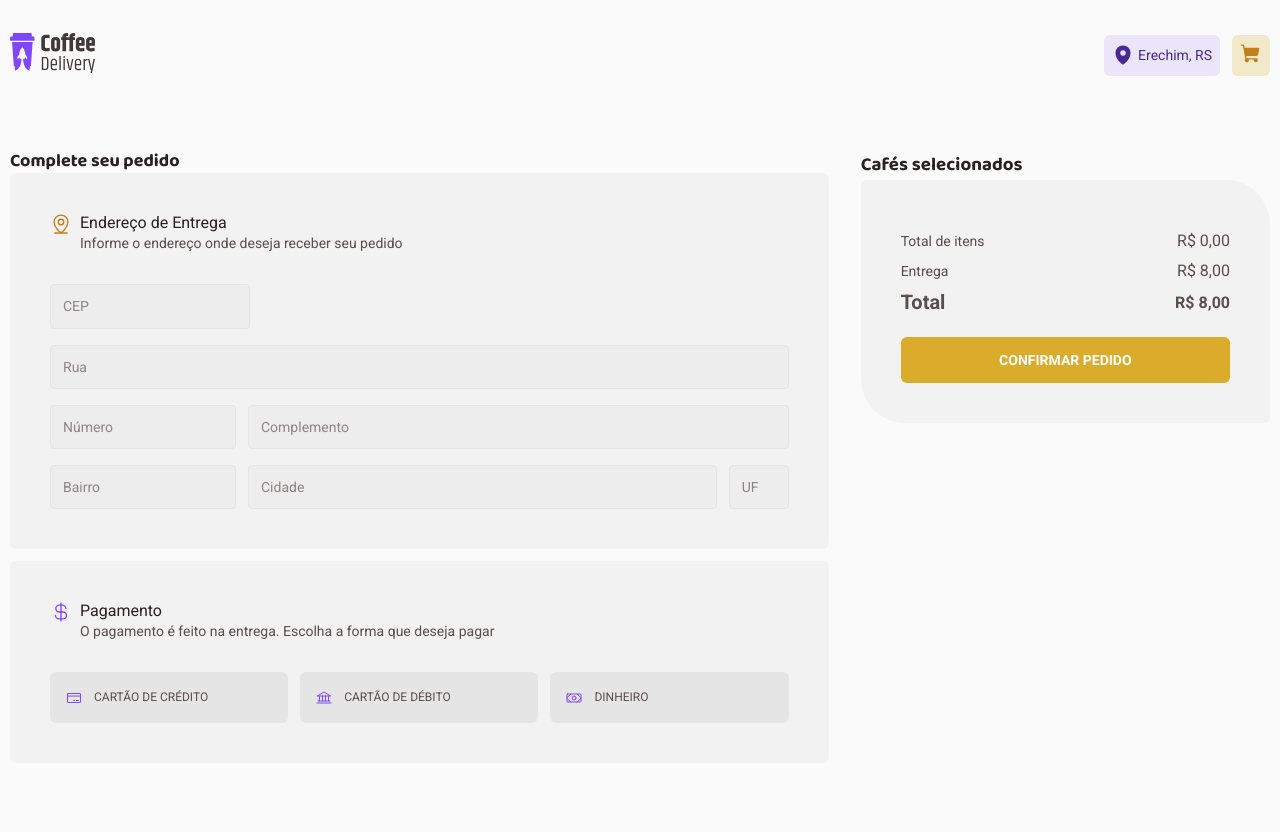
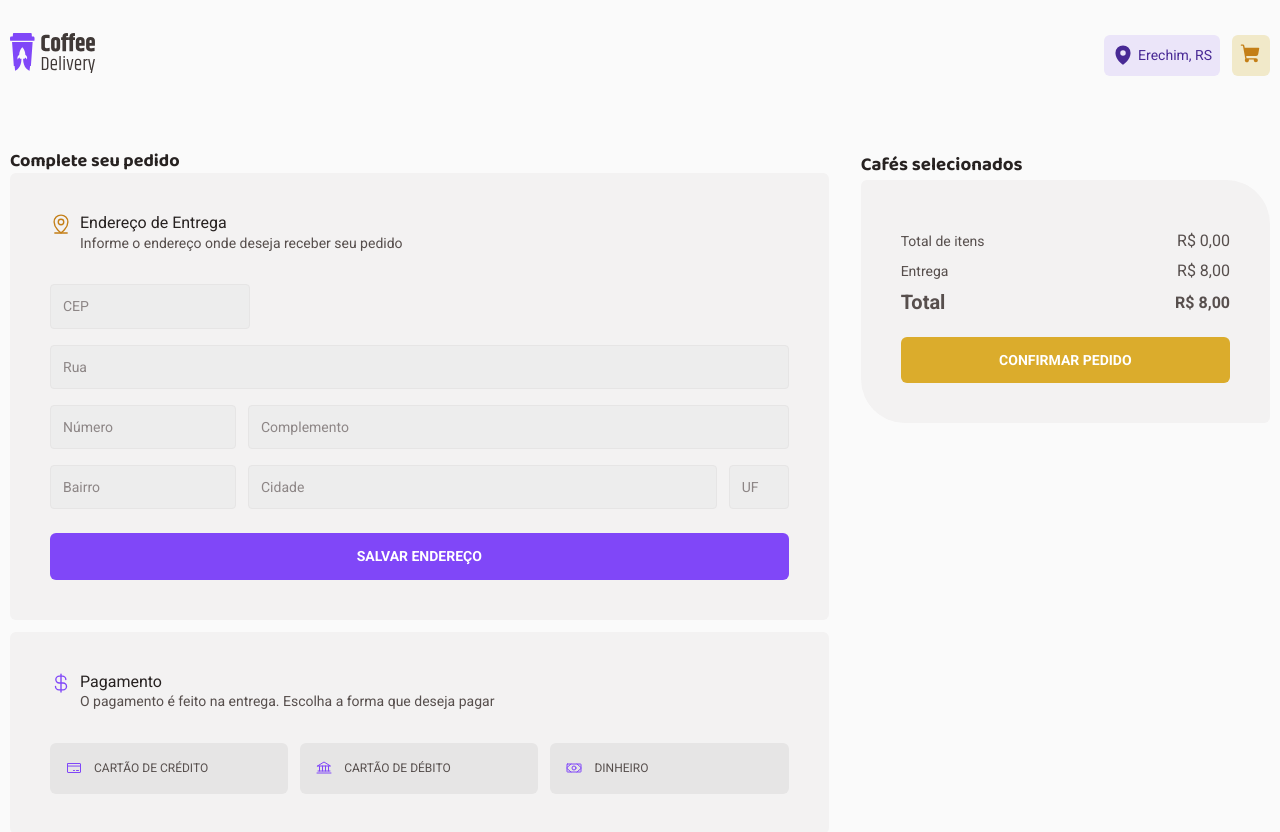
Before and after one commit to MarlonChi/coffe-delivery, a React (Vite) app: page /checkout in a window 1280 px wide. Before the commit the page ends 800 px from the top, so only its background shows below. Built offline with nearby package versions, Linux system fonts and the light colour scheme.

Commit message:
feat: user address with react-hook-form

```diff
--- a/package.json
+++ b/package.json
@@ -10,13 +10,16 @@
     "preview": "vite preview"
   },
   "dependencies": {
+    "@hookform/resolvers": "^3.3.4",
     "@radix-ui/react-radio-group": "^1.1.3",
     "immer": "^10.0.3",
     "phosphor-react": "^1.4.1",
     "react": "^18.2.0",
     "react-dom": "^18.2.0",
+    "react-hook-form": "^7.50.1",
     "react-router-dom": "^6.22.1",
-    "styled-components": "^6.1.8"
+    "styled-components": "^6.1.8",
+    "zod": "^3.22.4"
   },
   "devDependencies": {
     "@types/react": "^18.2.55",
--- a/src/components/AddressForm/index.tsx
+++ b/src/components/AddressForm/index.tsx
@@ -1,12 +1,23 @@
+import { useContext } from "react";
 import { MapPinLine } from "phosphor-react";
+import { useForm } from "react-hook-form";
+
+import { UserContext } from "../../contexts/UserContext";
 
 import * as S from "./styles";
 
 export const AddressForm = () => {
+  const { register, handleSubmit } = useForm();
+  const { handleSetAddressData } = useContext(UserContext);
+
+  function handleCreateAddressData(data: any) {
+    handleSetAddressData(data);
+  }
+
   return (
     <S.AddressFormContainer>
       <h3>Complete seu pedido</h3>
-      <S.AddressForm>
+      <S.AddressForm onSubmit={handleSubmit(handleCreateAddressData)}>
         <S.CardHeader>
           <MapPinLine size={22} color="#C47F17" />
           <div>
@@ -15,41 +26,52 @@ export const AddressForm = () => {
           </div>
         </S.CardHeader>
         <S.InputGroup>
-          <input name="cep" type="text" placeholder="CEP" required />
+          <input type="text" placeholder="CEP" required {...register("cep")} />
           <input
-            name="address"
             type="text"
             placeholder="Rua"
             required
             style={{ width: "100%" }}
+            {...register("address")}
           />
           <S.InputRow>
-            <input name="number" type="text" placeholder="Número" required />
             <input
-              name="complement"
+              type="text"
+              placeholder="Número"
+              required
+              {...register("number")}
+            />
+            <input
               type="text"
               placeholder="Complemento"
               style={{ width: "100%" }}
+              {...register("complement")}
             />
           </S.InputRow>
           <S.InputRow>
-            <input name="district" type="text" placeholder="Bairro" required />
             <input
-              name="city"
+              type="text"
+              placeholder="Bairro"
+              required
+              {...register("district")}
+            />
+            <input
               type="text"
               placeholder="Cidade"
               required
               style={{ width: "100%" }}
+              {...register("city")}
             />
             <input
-              name="state"
               type="text"
               placeholder="UF"
               required
               style={{ width: "6rem" }}
+              {...register("state")}
             />
           </S.InputRow>
         </S.InputGroup>
+        <S.AddAddress type="submit">Salvar endereço</S.AddAddress>
       </S.AddressForm>
     </S.AddressFormContainer>
   );
--- a/src/components/AddressForm/styles.ts
+++ b/src/components/AddressForm/styles.ts
@@ -67,3 +67,30 @@ export const InputRow = styled.div`
   display: flex;
   gap: 1.2rem;
 `;
+
+export const AddAddress = styled.button`
+  margin-top: 2.4rem;
+  border-radius: 6px;
+  border: none;
+  background: ${(props) => props.theme.purple};
+  padding: 12px 8px;
+
+  font-family: "Roboto";
+  font-size: 1.4rem;
+  font-style: normal;
+  font-weight: 700;
+  line-height: 160%;
+  text-transform: uppercase;
+  color: ${(props) => props.theme.white};
+
+  width: 100%;
+  cursor: pointer;
+
+  &:hover {
+    background: ${(props) => props.theme["purple-dark"]};
+  }
+
+  &:disabled {
+    cursor: not-allowed;
+  }
+`;
--- a/src/components/OrderResume/index.tsx
+++ b/src/components/OrderResume/index.tsx
@@ -3,11 +3,13 @@ import { NavLink } from "react-router-dom";
 
 import { OrderItem } from "../OrderItem";
 import { CartContext } from "../../contexts/CartContext";
+import { UserContext } from "../../contexts/UserContext";
 
 import * as S from "./styles";
 
 export const OrderResume = () => {
   const { products } = useContext(CartContext);
+  const { addressData } = useContext(UserContext);
 
   const totalItems = products.reduce((acc, item) => {
     return acc + item.price * (item.quantity || 1);
@@ -51,7 +53,9 @@ export const OrderResume = () => {
         </S.OrderRow>
 
         <NavLink to="/order-resume">
-          <S.ConfirmButton>Confirmar Pedido</S.ConfirmButton>
+          <S.ConfirmButton disabled={!addressData}>
+            Confirmar Pedido
+          </S.ConfirmButton>
         </NavLink>
       </S.OrderResume>
     </S.OrderResumeContainer>
--- /dev/null
+++ b/src/contexts/UserContext.tsx
@@ -0,0 +1,38 @@
+import { ReactNode, createContext, useState } from "react";
+
+export interface Address {
+  cep: string;
+  address: string;
+  number: string;
+  complement: string;
+  district: string;
+  city: string;
+  state: string;
+}
+
+interface UserContextType {
+  addressData?: Address;
+  handleSetAddressData: (data: Address) => void;
+}
+
+export const UserContext = createContext({} as UserContextType);
+
+interface UserContextProviderProps {
+  children: ReactNode;
+}
+
+export function UserContextProvider({ children }: UserContextProviderProps) {
+  const [addressData, setAddressData] = useState<Address>();
+
+  const handleSetAddressData = (data: Address) => {
+    setAddressData(data);
+  };
+
+  console.log(addressData);
+
+  return (
+    <UserContext.Provider value={{ addressData, handleSetAddressData }}>
+      {children}
+    </UserContext.Provider>
+  );
+}
```
Also changed, not shown: src/App.tsx (+6 -3 lines), 1 other file (tests, documents, lock files or other folders).
